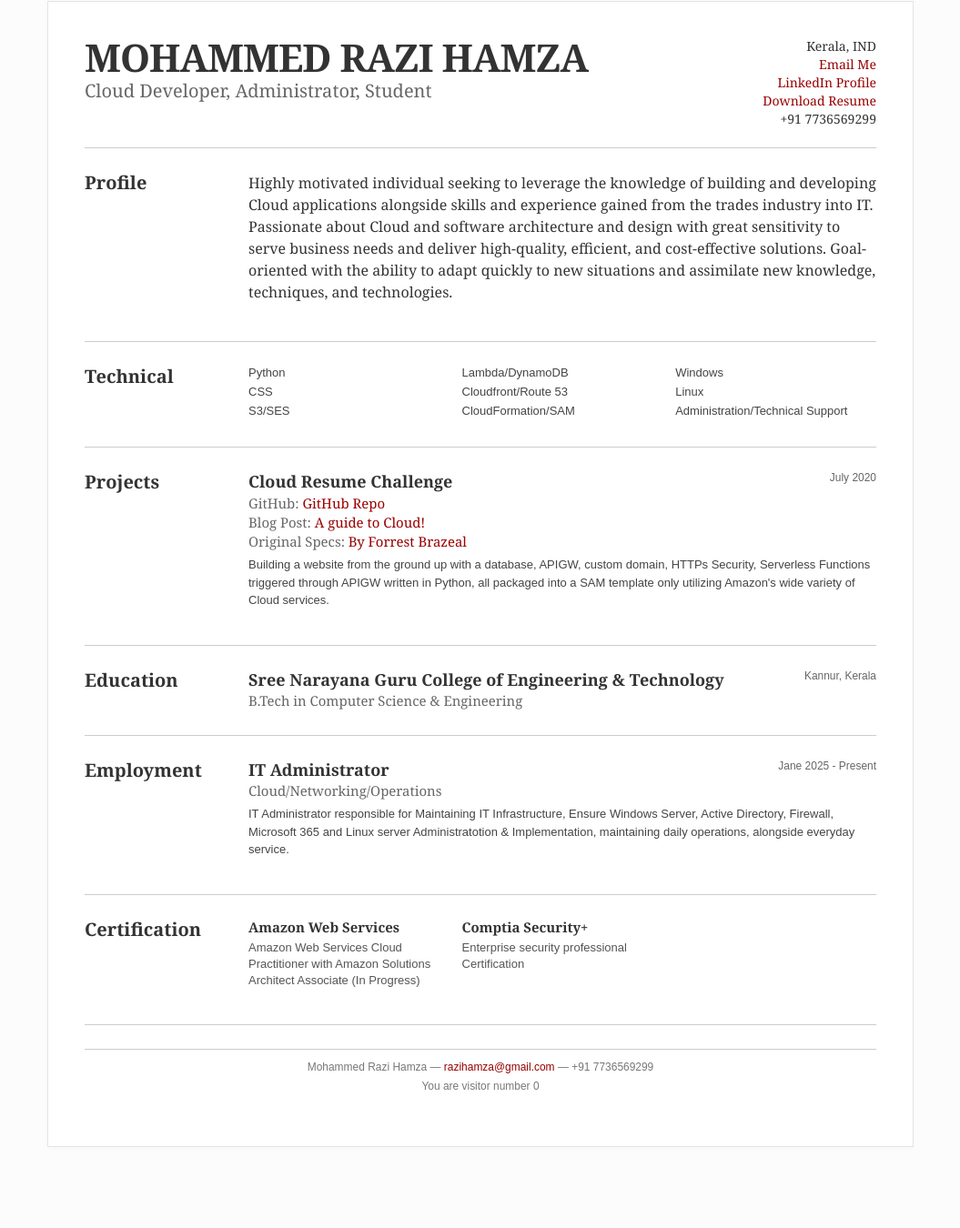
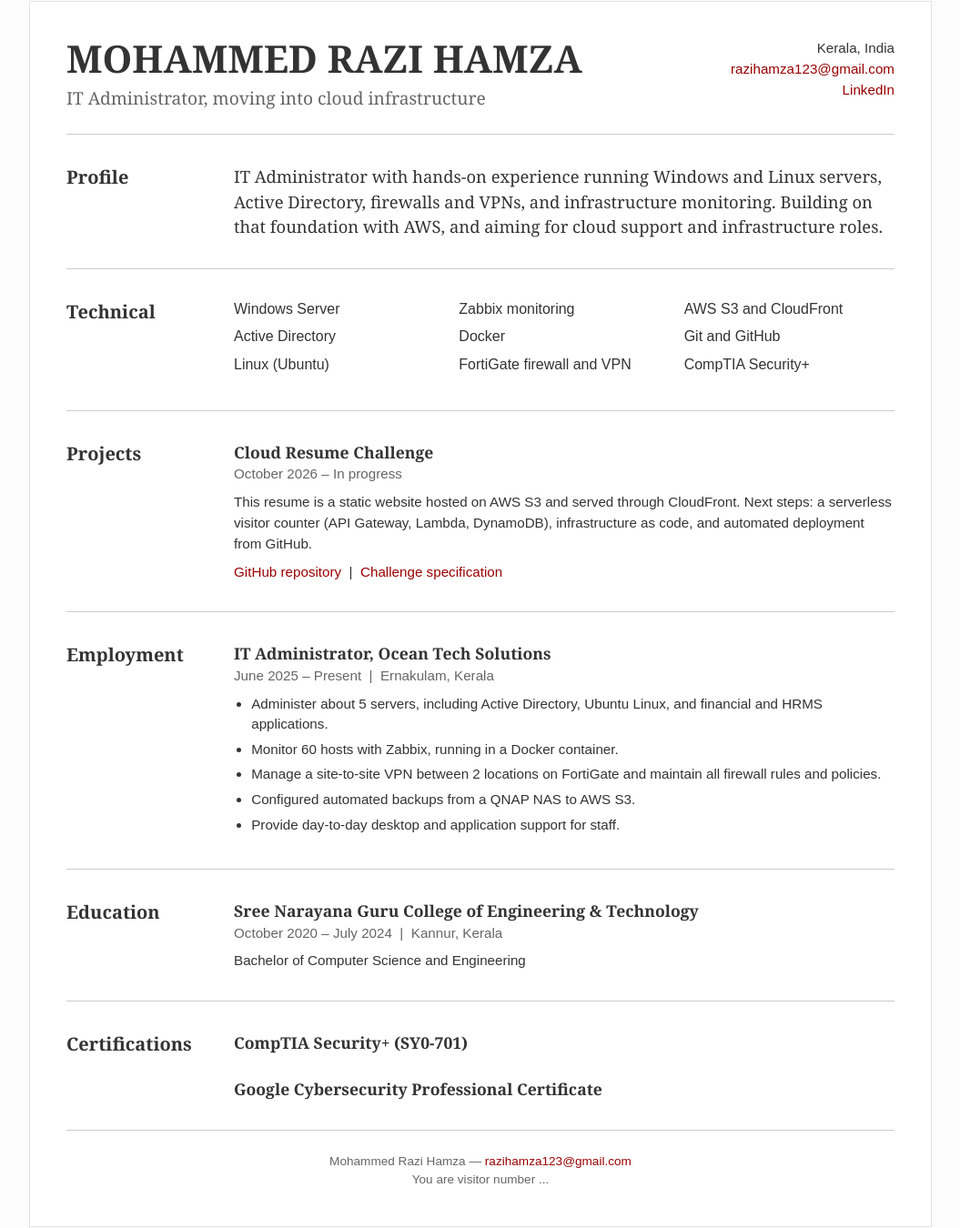
Before and after one commit to razihamza/Cloud-Resume-Challenge, a plain HTML site: page index.html in a window 1280 px wide. Shown: the part 19-1369 px from the top of the page at 91% size, without its empty margins (112-1167 px from the left). Before the commit the page ends 1300 px from the top, so only its background shows below. Drawn offline with Linux system fonts and the light colour scheme.

```diff
--- a/css/style.css
+++ b/css/style.css
@@ -1,208 +1,140 @@
-html {
-            color: #000;
-            /* This is the core background color of the outer web page */
-            background: #fcfcfc;
+/* ---------- 1. Variables: change a colour or font once, it changes everywhere ---------- */
+:root {
+    --text: #333;
+    --muted: #666;
+    --accent: #990000;
+    --line: #ccc;
+    --bg: #fcfcfc;
+    --card: #fff;
+    --font-body: Georgia, "Times New Roman", serif;
+    --font-ui: Arial, Helvetica, sans-serif;
 }
-body, div, dl, dt, dd, ul, ol, li, h1, h2, h3, h4, h5, h6, pre, code, form, fieldset, legend, input, button, textarea, p, blockquote, th, td {
+
+/* ---------- 2. Reset: remove browser default spacing so YOU control it ---------- */
+* {
+    box-sizing: border-box;   /* width includes padding and border. Saves a lot of confusion. */
     margin: 0;
     padding: 0;
 }
+
 body {
-            font: 13px/1.231 Georgia, Times, serif;
-            text-align: center;
+    font-family: var(--font-body);
+    font-size: 1rem;          /* 1rem = the browser's base size, usually 16px */
+    line-height: 1.5;
+    color: var(--text);
+    background: var(--bg);
 }
 
-        /* Master Layout Container - Sets the white resume card boundary */
-#doc2 {
-            width: 73.076em;
-            *width: 71.25em;
-            min-width: 950px;
-            margin: 20px auto; /* Added a 20px vertical margin to separate it from the page bounds */
-            text-align: left;
-            /* Contrast background for the resume card itself */
-            background: #FFFFFF;
+ul { list-style: none; }
+
+a { color: var(--accent); text-decoration: none; }
+a:hover { text-decoration: underline; }
+
+/* ---------- 3. The white "card" in the middle of the page ---------- */
+.page {
+    max-width: 62rem;         /* never wider than this, but shrinks on small screens */
+    margin: 1.25rem auto;     /* auto left/right = centred */
+    padding: 2.5rem;
+    background: var(--card);
     border: 1px solid #e4e4e4;
-            box-shadow: 0 2px 4px rgba(0,0,0,0.02);
 }
 
-#inner {
-            padding: 40px; /* Enhanced padding to separate inner text from the card borders */
-            background: #FFFFFF;
+/* ---------- 4. Header: flexbox puts name and contact side by side ---------- */
+.site-header {
+    display: flex;
+    justify-content: space-between;   /* one item left, one right */
+    align-items: flex-start;
+    gap: 1.5rem;
+    padding-bottom: 1.5rem;
+    border-bottom: 1px solid var(--line);
 }
 
-        /* --- Framework Typography & Mechanics --- */
-p {
-            margin-bottom: 1em;
-        }
-h1, h2, h3, h4, h5, h6 {
-            font-weight: normal;
-        }
-ul {
-            list-style: none;
+.site-header h1 {
+    font-size: 2.6rem;
+    line-height: 1.1;
+    text-transform: uppercase;
 }
 
-a {
-            color: #990000;
-            text-decoration: none;
-        }
-a:hover {
-            text-decoration: underline;
+.subtitle {
+    margin-top: 0.4rem;
+    font-size: 1.2rem;
+    color: var(--muted);
 }
 
-        /* Clearfix rules matching the original system mechanics */
-#hd:after, #bd:after, #ft:after, .yui-gf:after, .yui-gc:after {
-            content: ".";
-            display: block;
-            height: 0;
-            clear: both;
-            visibility: hidden;
+.contact {
+    text-align: right;
+    font-family: var(--font-ui);
+    font-size: 0.95rem;
 }
 
-        /* --- Header Top Section Layout --- */
-#hd {
-            margin-bottom: 2em;
-            padding-bottom: 1.5em;
-            border-bottom: 1px solid #ccc;
-        }
-#hd h1 {
-            font-size: 323.07%;
-            color: #333;
-            font-weight: bold;
-            text-transform: uppercase;
-            letter-spacing: -1px;
-            line-height: 1;
-        }
-#hd h2 {
-            font-size: 153.85%;
-            color: #666;
-            margin-top: 0.2em;
+/* ---------- 5. Sections: grid makes two columns (title | content) ---------- */
+section {
+    display: grid;
+    grid-template-columns: 10rem 1fr;   /* fixed title column, content takes the rest */
+    gap: 1.5rem;
+    padding: 2rem 0;
+    border-bottom: 1px solid var(--line);
 }
 
-        /* 2/3 and 1/3 Floating split for Name vs Contact Info */
-.yui-gc div.first {
-            width: 66%;
-            float: left;
-        }
-.yui-gc div.contact-info {
-            width: 32%;
-            float: right;
-            text-align: right;
-        }
-.contact-info h3 {
-            font-size: 108%;
-            color: #333;
-            margin-bottom: 0.2em;
+section h2 {
+    font-size: 1.25rem;
 }
 
-        /* --- Main Content Grid Sections --- */
-#bd {
-            margin-bottom: 2em;
+.lead {
+    font-size: 1.15rem;
 }
 
-        /* Left Column 160px layout rule */
-.yui-gf {
-            margin-top: 2em;
-            padding-bottom: 2em;
-            border-bottom: 1px solid #ccc;
+/* ---------- 6. Skills: three equal columns ---------- */
+.skills {
+    display: grid;
+    grid-template-columns: repeat(3, 1fr);
+    gap: 1rem;
+    font-family: var(--font-ui);
 }
-.yui-gf div.first {
-            width: 160px;
-            float: left;
-        }
-.yui-gf div.section-content {
-            width: 690px; /* Adjusted down slightly to maintain clean layout inside padded card */
-            float: right;
+.skills li { padding-bottom: 0.4rem; }
+
+/* ---------- 7. Jobs, projects, education entries ---------- */
+.entry + .entry { margin-top: 1.5rem; }   /* space only BETWEEN entries */
+
+.entry h3 {
+    font-size: 1.1rem;
 }
 
-        /* Left Column Section Headers */
-.yui-gf h2 {
-            font-size: 153.85%;
-            color: #333;
-            font-weight: bold;
+.date,
+.links,
+.entry p,
+.bullets {
+    font-family: var(--font-ui);
+    font-size: 0.95rem;
 }
 
-        /* Content Font Hierarchy Overrides */
-.enlarge {
-            font-size: 123.1%;
-            line-height: 1.5;
-            color: #333;
+.date { color: var(--muted); margin-bottom: 0.5rem; }
+
+.entry p + p { margin-top: 0.5rem; }
+
+.bullets {
+    list-style: disc;         /* put the dots back for this list only */
+    padding-left: 1.2rem;
+}
+.bullets li { margin-bottom: 0.3rem; }
+
+/* ---------- 8. Footer ---------- */
+.site-footer {
+    padding-top: 1.5rem;
+    text-align: center;
+    font-family: var(--font-ui);
+    font-size: 0.85rem;
+    color: var(--muted);
 }
 
-        /* Column distribution lists for skills/technical layout */
-.talent-column {
-            width: 31%;
-            float: left;
-            margin-right: 3%;
+/* ---------- 9. Responsive: rules below apply ONLY on screens 700px wide or less ---------- */
+@media (max-width: 700px) {
+    .page { padding: 1.25rem; margin: 0; border: none; }
+
+    .site-header { flex-direction: column; }
+    .site-header h1 { font-size: 2rem; }
+    .contact { text-align: left; }
+
+    section { grid-template-columns: 1fr; gap: 0.75rem; }   /* stack title above content */
+    .skills { grid-template-columns: 1fr; }
 }
-.talent-column:last-child {
-            margin-right: 0;
-        }
-.talent-column h2 {
-            font-size: 115%;
-            font-weight: bold;
-            color: #333;
-            margin-bottom: 0.3em;
-        }
-.talent-column p {
-            font-family: Arial, Helvetica, sans-serif;
-            font-size: 100%;
-            color: #555;
-            line-height: 1.4;
-        }
-
-        /* Style tweaks for technical lists */
-.tech-list li {
-            padding-bottom: 0.4em;
-            font-family: Arial, Helvetica, sans-serif;
-            color: #444;
-        }
-
-        /* Work / Projects block styling */
-.job {
-            position: relative;
-            margin-bottom: 2em;
-            padding-bottom: 1em;
-        }
-.job:last-child {
-            margin-bottom: 0;
-            padding-bottom: 0;
-        }
-.job h2 {
-            font-size: 138.5%;
-            font-weight: bold;
-            color: #333;
-        }
-.job h3 {
-            font-size: 115%;
-            color: #666;
-            margin: 0.2em 0;
-        }
-.job h4 {
-            position: absolute;
-            top: 0;
-            right: 0;
-            text-align: right;
-            font-family: Arial, Helvetica, sans-serif;
-            color: #666;
-            font-size: 92%;
-        }
-.job p {
-            font-family: Arial, Helvetica, sans-serif;
-            font-size: 100%;
-            color: #444;
-            line-height: 1.5;
-            margin-top: 0.5em;
-        }
-
-        /* --- Footer Section Styling --- */
-#ft {
-            padding: 1em 0;
-            border-top: 1px solid #ccc;
-            text-align: center;
-            font-size: 92%;
-            color: #777;
-            font-family: Arial, Helvetica, sans-serif;
-        }
-#ft p {
-            margin-bottom: 0.5em;
-        }
--- a/index.html
+++ b/index.html
@@ -2,152 +2,144 @@
 <html lang="en">
 <head>
     <meta charset="UTF-8">
+    <!-- Makes the page scale properly on phones. Never remove this line. -->
     <meta name="viewport" content="width=device-width, initial-scale=1.0">
-    <title>Mohammed Razi Hamza | IT Administrator, Computer Science | dsresume.com</title>
-    <link rel="stylesheet" href="./css/style.css">
-    <style>
-        /* --- Exact Classic Framework Overrides & Layout --- */
-
-    </style>
+    <title>Mohammed Razi Hamza | IT Administrator</title>
+    <meta name="description" content="Resume of Mohammed Razi Hamza, IT Administrator working towards a cloud infrastructure career.">
+    <link rel="stylesheet" href="css/style.css">
 </head>
 <body>
 
-<div id="doc2">
-    <div id="inner">
+<div class="page">
 
-        <!-- Header Section -->
-        <header id="hd" class="yui-gc">
-            <div class="first">
+    <!-- ===== Header ===== -->
+    <header class="site-header">
+        <div>
             <h1>Mohammed Razi Hamza</h1>
-                <h2>Cloud Developer, Administrator, Student</h2>
+            <p class="subtitle">IT Administrator, moving into cloud infrastructure</p>
         </div>
-            <div class="contact-info">
-                <h3>Kerala, IND</h3>
-                <h3><a href="mailto:razihamza123@gmail.com">Email Me</a></h3>
-                <h3><a href="https://www.linkedin.com/in/razihamza">LinkedIn Profile</a></h3>
-                <h3><a href="https://dsresume.com/daniels_resume.pdf" target="_blank">Download Resume</a></h3>
-                <h3>+91 7736569299</h3>
-            </div>
+        <ul class="contact">
+            <li>Kerala, India</li>
+            <li><a href="mailto:razihamza123@gmail.com">razihamza123@gmail.com</a></li>
+            <li><a href="https://www.linkedin.com/in/razihamza">LinkedIn</a></li>
+            <!-- TODO: add a "Download Resume" link here once your own PDF is uploaded to the bucket:
+                 <li><a href="resume.pdf">Download Resume (PDF)</a></li> -->
+        </ul>
     </header>
 
-        <main id="bd">
+    <main>
 
-            <!-- Profile Section -->
-            <section class="yui-gf">
-                <div class="first">
+        <!-- ===== Profile ===== -->
+        <section>
             <h2>Profile</h2>
-                </div>
-                <div class="section-content">
-                    <p class="enlarge">
-                        Highly motivated individual seeking to leverage the knowledge of building and developing Cloud applications alongside skills and experience gained from the trades industry into IT. Passionate about Cloud and software architecture and design with great sensitivity to serve business needs and deliver high-quality, efficient, and cost-effective solutions. Goal-oriented with the ability to adapt quickly to new situations and assimilate new knowledge, techniques, and technologies.
+            <div class="content">
+                <p class="lead">
+                    IT Administrator with hands-on experience running Windows and Linux servers, Active Directory,
+                    firewalls and VPNs, and infrastructure monitoring. Building on that foundation with AWS,
+                    and aiming for cloud support and infrastructure roles.
                 </p>
             </div>
         </section>
 
-            <!-- Technical Skills Section -->
-            <section class="yui-gf">
-                <div class="first">
+        <!-- ===== Technical skills ===== -->
+        <section>
             <h2>Technical</h2>
-                </div>
-                <div class="section-content">
-                    <div class="talent-column">
-                        <ul class="tech-list">
-                            <li>Python</li>
-                            <li>CSS</li>
-                            <li>S3/SES</li>
+            <div class="content skills">
+                <ul>
+                    <li>Windows Server</li>
+                    <li>Active Directory</li>
+                    <li>Linux (Ubuntu)</li>
                 </ul>
-                    </div>
-                    <div class="talent-column">
-                        <ul class="tech-list">
-                            <li>Lambda/DynamoDB</li>
-                            <li>Cloudfront/Route 53</li>
-                            <li>CloudFormation/SAM</li>
+                <ul>
+                    <li>Zabbix monitoring</li>
+                    <li>Docker</li>
+                    <li>FortiGate firewall and VPN</li>
                 </ul>
-                    </div>
-                    <div class="talent-column">
-                        <ul class="tech-list">
-                            <li>Windows</li>
-                            <li>Linux</li>
-                            <li>Administration/Technical Support</li>
+                <ul>
+                    <li>AWS S3 and CloudFront</li>
+                    <li>Git and GitHub</li>
+                    <li>CompTIA Security+</li>
                 </ul>
-                    </div>
+                <!-- Add Lambda, DynamoDB, API Gateway, SAM etc. here only AFTER you have built them. -->
             </div>
         </section>
 
-            <!-- Projects Section -->
-            <section class="yui-gf">
-                <div class="first">
+        <!-- ===== Projects ===== -->
+        <section>
             <h2>Projects</h2>
-                </div>
-                <div class="section-content">
-                    <div class="job">
-                        <h2>Cloud Resume Challenge</h2>
-                        <h3>GitHub: <a href="https://github.com/razihamza/CloudResumeChallenge">GitHub Repo</a></h3>
-                        <h3>Blog Post: <a href="https://dev.to/razihamza/plumber-s-guide-to-cloud-88">A guide to Cloud!</a></h3>
-                        <h3>Original Specs: <a href="https://cloudresumechallenge.dev/instructions/">By Forrest Brazeal</a></h3>
-                        <h4>July 2020</h4>
-                        <p>Building a website from the ground up with a database, APIGW, custom domain, HTTPs Security, Serverless Functions triggered through APIGW written in Python, all packaged into a SAM template only utilizing Amazon's wide variety of Cloud services.</p>
-                    </div>
+            <div class="content">
+                <article class="entry">
+                    <h3>Cloud Resume Challenge</h3>
+                    <p class="date">October 2026 &ndash; In progress</p>
+                    <p>
+                        This resume is a static website hosted on AWS S3 and served through CloudFront.
+                        Next steps: a serverless visitor counter (API Gateway, Lambda, DynamoDB),
+                        infrastructure as code, and automated deployment from GitHub.
+                    </p>
+                    <p class="links">
+                        <!-- TODO: replace YOUR-USERNAME with your real GitHub username -->
+                        <a href="https://github.com/YOUR-USERNAME/Cloud-Resume-Challenge">GitHub repository</a>
+                        &nbsp;|&nbsp;
+                        <a href="https://cloudresumechallenge.dev/docs/the-challenge/">Challenge specification</a>
+                    </p>
+                </article>
             </div>
         </section>
 
-            <!-- Education Section -->
-            <section class="yui-gf">
-                <div class="first">
-                    <h2>Education</h2>
-                </div>
-                <div class="section-content">
-                    <div class="job">
-                        <h2>Sree Narayana Guru College of Engineering & Technology</h2>
-                        <h3>B.Tech in Computer Science & Engineering</h3>
-                        <h4>Kannur, Kerala</h4>
-                    </div>
+        <!-- ===== Employment ===== -->
+        <section>
+            <h2>Employment</h2>
+            <div class="content">
+                <article class="entry">
+                    <h3>IT Administrator, Ocean Tech Solutions</h3>
+                    <p class="date">June 2025 &ndash; Present &nbsp;|&nbsp; Ernakulam, Kerala</p>
+                    <ul class="bullets">
+                        <li>Administer about 5 servers, including Active Directory, Ubuntu Linux, and financial and HRMS applications.</li>
+                        <li>Monitor 60 hosts with Zabbix, running in a Docker container.</li>
+                        <li>Manage a site-to-site VPN between 2 locations on FortiGate and maintain all firewall rules and policies.</li>
+                        <li>Configured automated backups from a QNAP NAS to AWS S3.</li>
+                        <li>Provide day-to-day desktop and application support for staff.</li>
+                    </ul>
+                </article>
             </div>
         </section>
 
-            <!-- Employment Section -->
-            <section class="yui-gf">
-                <div class="first">
-                    <h2>Employment</h2>
-                </div>
-                <div class="section-content">
-                    <div class="job">
-                        <h2>IT Administrator</h2>
-                        <h3>Cloud/Networking/Operations</h3>
-                        <h4>Jane 2025 - Present</h4>
-                        <p>IT Administrator responsible for Maintaining IT Infrastructure, Ensure Windows Server, Active Directory, Firewall, Microsoft 365 and Linux server Administratotion & Implementation, maintaining daily operations, alongside everyday service.</p>
-                    </div>
+        <!-- ===== Education ===== -->
+        <section>
+            <h2>Education</h2>
+            <div class="content">
+                <article class="entry">
+                    <h3>Sree Narayana Guru College of Engineering &amp; Technology</h3>
+                    <p class="date">October 2020 &ndash; July 2024 &nbsp;|&nbsp; Kannur, Kerala</p>
+                    <p>Bachelor of Computer Science and Engineering</p>
+                </article>
             </div>
         </section>
 
-            <!-- Certification Section -->
-            <section class="yui-gf">
-                <div class="first">
-                    <h2>Certification</h2>
-                </div>
-                <div class="section-content">
-                    <div class="talent-column">
-                        <h2>Amazon Web Services</h2>
-                        <p>Amazon Web Services Cloud Practitioner with Amazon Solutions Architect Associate (In Progress)</p>
-                    </div>
-                    <div class="talent-column">
-                        <h2>Comptia Security+</h2>
-                        <p>Enterprise security professional Certification</p>
-                    </div>
+        <!-- ===== Certifications ===== -->
+        <section>
+            <h2>Certifications</h2>
+            <div class="content">
+                <article class="entry">
+                    <h3>CompTIA Security+ (SY0-701)</h3>
+                </article>
+                <article class="entry">
+                    <h3>Google Cybersecurity Professional Certificate</h3>
+                </article>
             </div>
         </section>
 
     </main>
 
-        <!-- Footer Section -->
-        <footer id="ft">
-            <p>Mohammed Razi Hamza &mdash; <a href="mailto:razihamza123@gmail.com">razihamza@gmail.com</a> &mdash; +91 7736569299</p>
-            <p>You are visitor number <span id="count">0</span></p>
+    <!-- ===== Footer ===== -->
+    <footer class="site-footer">
+        <p>Mohammed Razi Hamza &mdash; <a href="mailto:razihamza123@gmail.com">razihamza123@gmail.com</a></p>
+        <!-- Enable this when the counter API exists (JS stage). Until then it would just show a fake "0".-->
+        <p>You are visitor number <span id="count">...</span></p>
+        <script src="js/counter.js"></script>
     </footer>
 
 </div>
-</div>
 
-<script src=""></script>
 </body>
 </html>
```
Also changed, not shown: 1 other file. Lines whose indentation alone changed are shown as unchanged.
